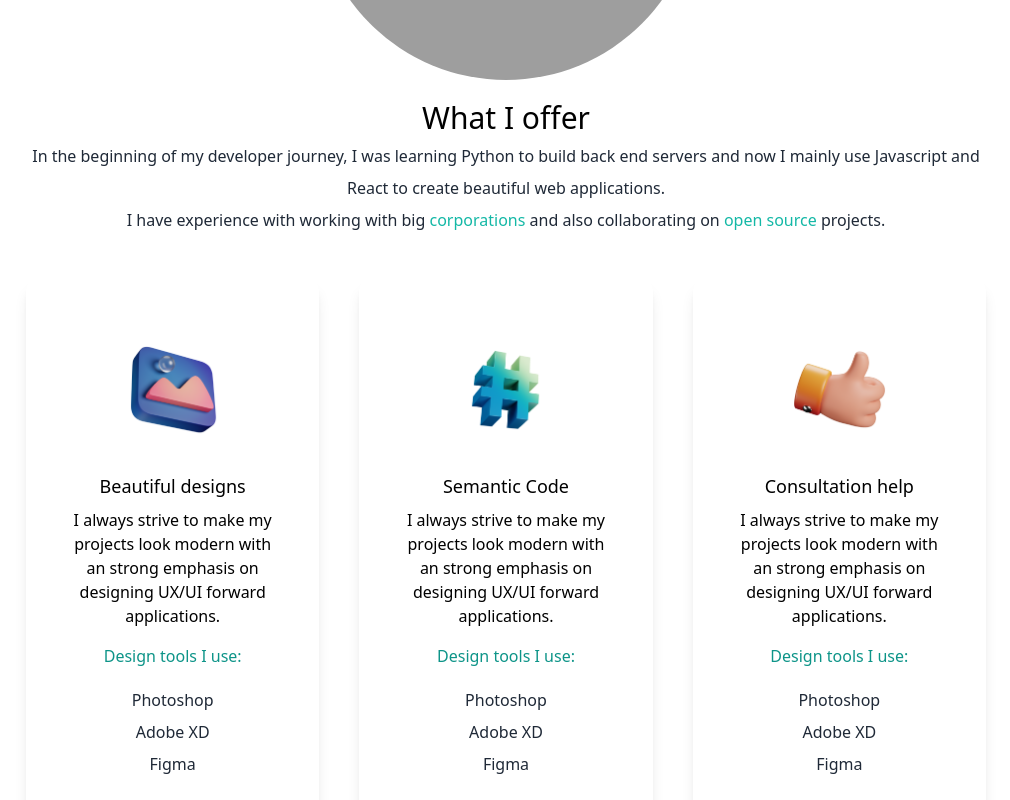
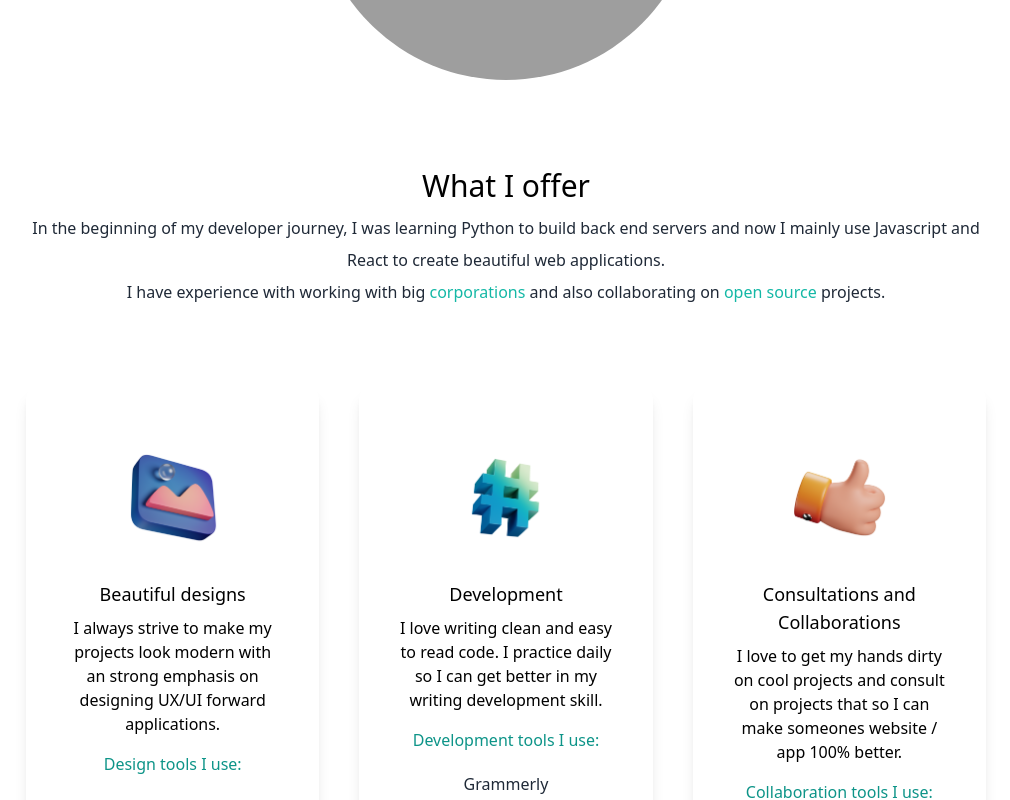
Before and after one commit to jalmo1/Portfolio-V3, a Next.js app: page / in a window 1280 px wide. Shown: the part 940-1740 px from the top of the page, without its empty margins (134-1144 px from the left). Built offline with nearby package versions, Linux system fonts and the light colour scheme; grey boxes are pictures that could not be loaded.

Commit message:
fix what I offer spaacing

```diff
--- a/pages/index.js
+++ b/pages/index.js
@@ -65,9 +65,9 @@ export default function Home() {
           </div>
         </section>
 
-        <section className="min-h-screen py-3">
-          <div className="text-center py-1">
-            <h3 className="text-3xl py-1 dark:text-white">What I offer</h3>
+        <section className="min-h-screen py-10">
+          <div className="text-center py-10">
+            <h3 className="text-2xl py-2 md:text-3xl dark:text-white">What I offer</h3>
             <p className="text-md leading-8 text-gray-800 dark:text-gray-200">
               In the beginning of my developer journey, I was learning Python to
               build back end servers and now I mainly use Javascript and React
@@ -79,7 +79,7 @@ export default function Home() {
             </p>
           </div>
           <div className="md:flex gap-10">
-            <div className="text-center shadow-lg p-10 rounded-xl my-10 dark:bg-white">
+            <div className="text-center shadow-lg p-10 rounded-xl my-10 w-full dark:bg-white">
               <Image
                 src={design}
                 width={100}
@@ -98,24 +98,25 @@ export default function Home() {
               <p className="text-gray-800 py-1">Adobe XD</p>
               <p className="text-gray-800 py-1">Figma</p>
             </div>
-            <div className="text-center shadow-lg p-10 rounded-xl my-10 dark:bg-white">
+            <div className="text-center shadow-lg p-10 rounded-xl my-10 w-full dark:bg-white">
               <Image
                 src={code}
                 width={100}
                 height={100}
                 className="mx-auto pt-5"
               />
-              <h3 className="text-lg font-medium pt-8 pb-2">Semantic Code</h3>
+              <h3 className="text-lg font-medium pt-8 pb-2">Development</h3>
               <p>
-                I always strive to make my projects look modern with an strong
-                emphasis on designing UX/UI forward applications.
+                I love writing clean and easy to read code. I practice daily so
+                I can get better in my writing development skill.
+
               </p>
-              <h4 className="py-4 text-teal-600">Design tools I use:</h4>
-              <p className="text-gray-800 py-1">Photoshop</p>
-              <p className="text-gray-800 py-1">Adobe XD</p>
-              <p className="text-gray-800 py-1">Figma</p>
+              <h4 className="py-4 text-teal-600">Development tools I use:</h4>
+              <p className="text-gray-800 py-1">Grammerly</p>
+              <p className="text-gray-800 py-1">VSCode</p>
+              <p className="text-gray-800 py-1">Stack Overflow</p>
             </div>
-            <div className="text-center shadow-lg p-10 rounded-xl my-10 dark:bg-white">
+            <div className="text-center shadow-lg p-10 rounded-xl my-10 w-full dark:bg-white">
               <Image
                 src={consulting}
                 width={100}
@@ -123,22 +124,22 @@ export default function Home() {
                 className="mx-auto pt-5"
               />
               <h3 className="text-lg font-medium pt-8 pb-2">
-                Consultation help
+                Consultations and Collaborations
               </h3>
               <p>
-                I always strive to make my projects look modern with an strong
-                emphasis on designing UX/UI forward applications.
+                I love to get my hands dirty on cool projects and consult on
+                projects that so I can make someones website / app 100% better.
               </p>
-              <h4 className="py-4 text-teal-600">Design tools I use:</h4>
-              <p className="text-gray-800 py-1">Photoshop</p>
-              <p className="text-gray-800 py-1">Adobe XD</p>
-              <p className="text-gray-800 py-1">Figma</p>
+              <h4 className="py-4 text-teal-600">Collaboration tools I use:</h4>
+              <p className="text-gray-800 py-1">Github</p>
+              <p className="text-gray-800 py-1">Stack Overflow (...Again)</p>
+              <p className="text-gray-800 py-1">Discord</p>
             </div>
           </div>
         </section>
         <section>
           <div>
-            <h3 className="text-3xl py-1 dark:text-white">Portfolio</h3>
+            <h3 className="text-2xl py-2 md:text-3xl dark:text-white">Portfolio</h3>
             <p className="text-md leading-8 text-gray-800 dark:text-gray-200">
               In the beginning of my developer journey, I was learning Python to
               build back end servers and now I mainly use Javascript and React
```
